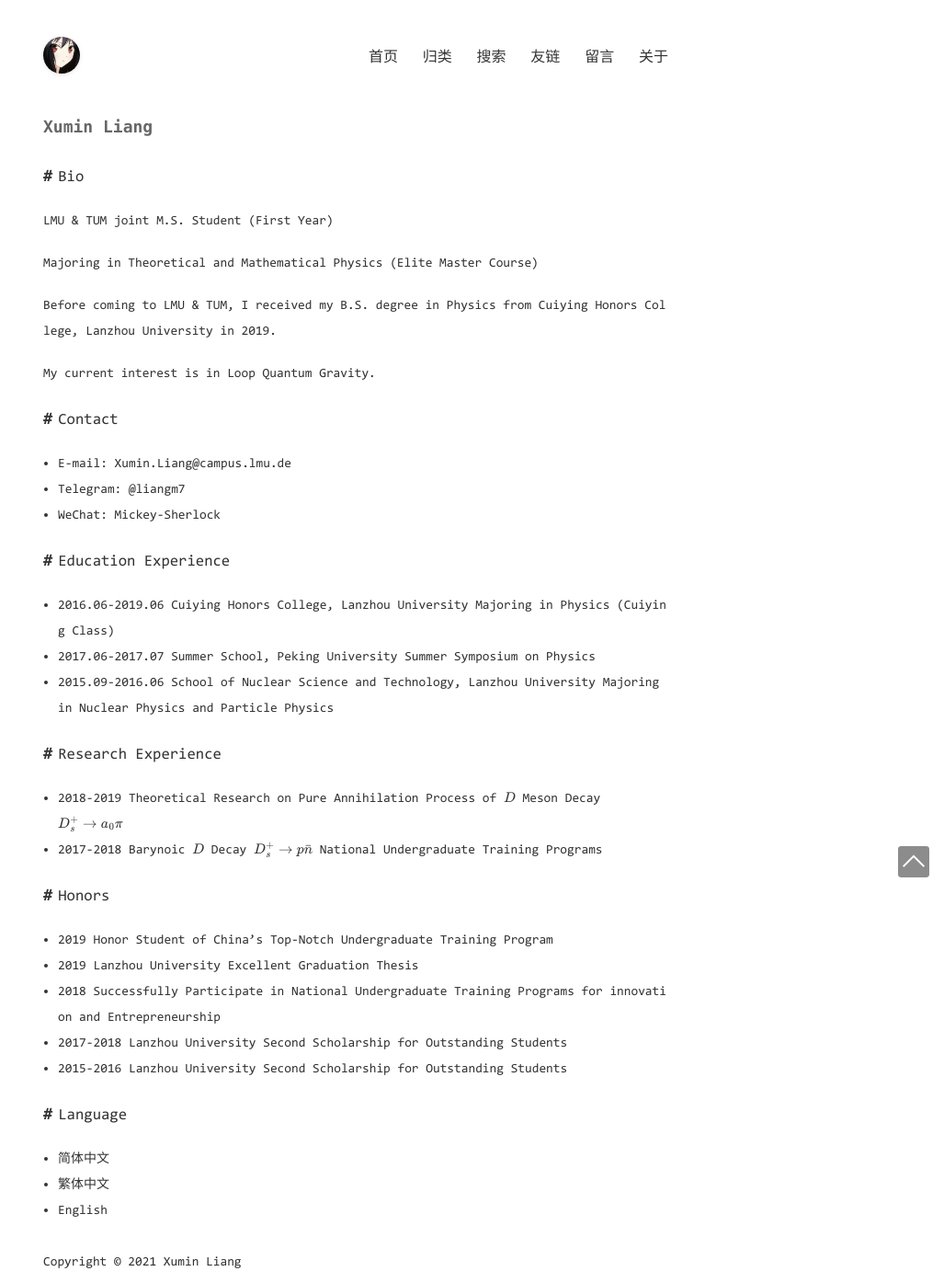
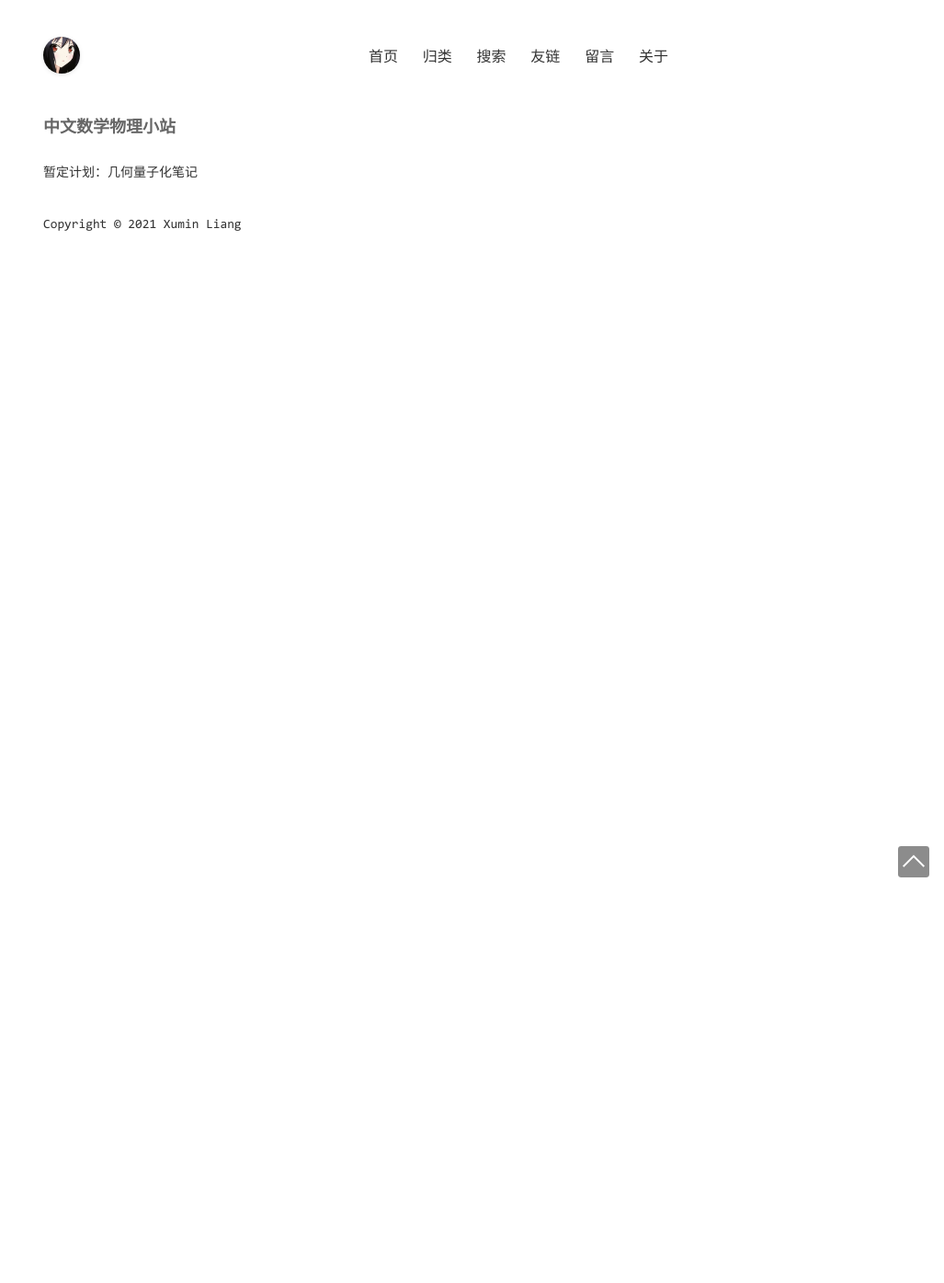
Before and after one commit to Mathematical-Physics/Mathematica-Physics, a Jekyll site: the page built from pages/about.md, in a window 1280 px wide. Shown: the whole page at 92% size, without its empty margins (253-1280 px from the left). Built offline with Jekyll 4.4.1, drawn with Linux system fonts in a browser that asks for light colours; formulas are drawn with MathJax 3.

Commit message:
Update about.md

```diff
--- a/pages/about.md
+++ b/pages/about.md
@@ -1,39 +1,6 @@
 ---
 layout: mypost
-title: Xumin Liang
+title: 中文数学物理小站
 ---
 
-# Bio
-LMU & TUM joint M.S. Student (First Year)
-
-Majoring in Theoretical and Mathematical Physics (Elite Master Course)
-
-Before coming to LMU & TUM, I received my B.S. degree in Physics from Cuiying Honors College, Lanzhou University in 2019.
-
-My current interest is in Loop Quantum Gravity.
-
-# Contact
-- E-mail: Xumin.Liang@campus.lmu.de
-- Telegram: @liangm7
-- WeChat: Mickey-Sherlock
-
-# Education Experience
-- 2016.06-2019.06 Cuiying Honors College, Lanzhou University Majoring in Physics (Cuiying Class)
-- 2017.06-2017.07 Summer School, Peking University Summer Symposium on Physics
-- 2015.09-2016.06 School of Nuclear Science and Technology, Lanzhou University Majoring in Nuclear Physics and Particle Physics
-
-# Research Experience
-- 2018-2019 Theoretical Research on Pure Annihilation Process of $D$ Meson Decay $D_{s}^{+}\to a_{0}\pi$
-- 2017-2018 Barynoic $D$ Decay $D_{s}^{+}\to p\bar{n}$ National Undergraduate Training Programs
-
-# Honors
-- 2019 Honor Student of China’s Top-Notch Undergraduate Training Program
-- 2019 Lanzhou University Excellent Graduation Thesis
-- 2018 Successfully Participate in National Undergraduate Training Programs for innovation and Entrepreneurship
-- 2017-2018 Lanzhou University Second Scholarship for Outstanding Students
-- 2015-2016 Lanzhou University Second Scholarship for Outstanding Students
-
-# Language
-- 简体中文
-- 繁体中文
-- English
+暂定计划：几何量子化笔记
```
